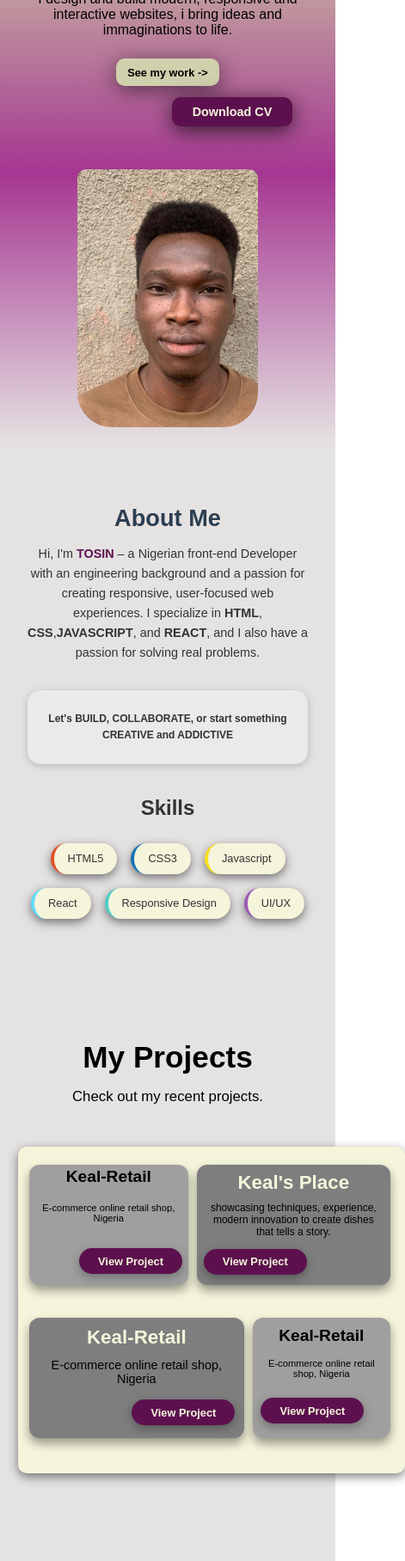
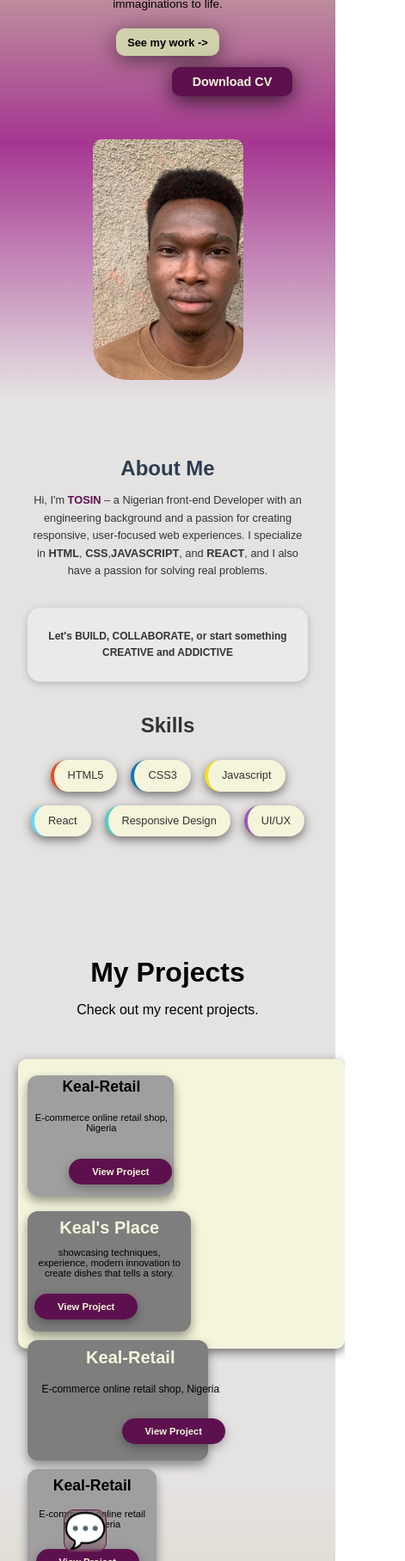
Before and after one commit to KealDX/portfolio, a plain HTML site: page index.html in a window 390 px wide. Shown: the part 184-2000 px from the top of the page at 86% size, 471 px wide, since content can reach past the window. Drawn offline with Linux system fonts and the light colour scheme.

Commit message:
Resolve merge conflict in style.css

```diff
--- a/style.css
+++ b/style.css
@@ -683,6 +683,28 @@ footer .container {
         padding: 8px 13px;
         margin-left: 200px;
     }
+    .project-card1{
+        padding: 0.6rem;
+        width: 370px;
+    }
+    .project-card2{
+        width: 480px;
+        padding: 0.7rem;
+    }
+    .project-card3{
+        padding: 0.7rem;
+        width: 480px;
+    }
+    .project-card4{
+        padding: 0.7rem;
+        width: 370px;
+    }
+    .project-card1 a {
+        margin-left: 230px;
+    }
+    .project-card3 a {
+        margin-left: 340px;
+    }
     .input-group label {
         margin-left: 55px;
     }
@@ -792,9 +814,52 @@ footer .container {
         margin-left: 70px;
     }
 }
+@media (max-width: 720px) {
+    .logo {
+        font-size: 1.9rem;
+    }
+    .hero{
+        display: flex;
+        flex-direction: row-reverse;
+    }
+    .image {
+        width: 500px;
+    }
+    .hero-content {
+        width: 280px;
+    }
+    .work-container {
+        width: 650px;
+        margin-left: 3px;
+        gap: 9px;
+    }
+    .project-card1{
+        padding: 0.5rem;
+        width: 252px;
+    }
+    .project-card2{
+        width: 341px;
+        padding: 0.5rem;
+    }
+    .project-card3{
+        padding: 0.6rem;
+        width: 330px;
+    }
+    .project-card4{
+        padding: 0.6rem;
+        width: 260px;
+    }
+    .project-card1 a {
+        margin-left: 115px;
+    }
+    .project-card3 a {
+        margin-left: 190px;
+    }
+
+}
 @media (max-width: 700px) {
     .logo {
-        font-size: 2rem;
+        font-size: 1.8rem;
         align-content: center;
         margin-left: 10px;
 
@@ -1176,5 +1241,150 @@ footer .container {
         backdrop-filter: blur(8px);
         border: 1px solid #5c114e;
     }
-
 }
+@media (max-width: 430px) {
+    .logo {
+        font-size: 1rem;
+        margin-left: 1.5px;
+    }
+    .nav-links {
+        margin-right: 2px;
+    }
+    .nav-links a {
+        font-size: 0.6rem;
+    }
+    .hero{
+        display: flex;
+        flex-direction: column-reverse;
+    }
+    .hero-content {
+        margin-top: 1.3rem;
+        max-width: 350px;
+    }
+     .hero-content h1 {
+        font-size: 0.8rem;
+    }
+    .hero-content h3 {
+        font-size: 1.8rem;
+    }
+    .hero-content p {
+        font-size: 0.85rem;
+        max-width: 370px;
+        margin-bottom: 1.3rem;
+    }
+    .image {
+        width: 50%;
+        margin: 0 auto;
+        height: 280px;
+        padding: 0.6rem;
+    }
+    .about-section {
+        height: 70vh;
+    }
+    .about-section h1 {
+        font-size: 1.5rem;
+        margin-bottom: 0.5rem;
+    }
+    .about-section p {
+        font-size: 0.8rem;
+        max-width: 350px;
+        margin-bottom: 0.4rem;
+    }
+    .work-section  h1 {
+        font-size: 2rem;
+    }
+    .work-section h2 {
+        font-size: 1rem;
+    }
+    .work-container {
+        margin-left: 1px;
+        gap: 10px;
+        width: 380px;
+        height: 40vh;
+        padding: 0.7rem;
+    }
+    .project-card1{
+        padding: 0.2rem;
+        width: 170px;
+        margin-top: 0.5rem;
+    }
+    .project-card2{
+        width: 190px;
+        padding: 0.5rem;
+        margin-top: 0.5rem;
+    }
+    .project-card3{
+        padding: 0.6rem;
+        width: 210px;
+    }
+    .project-card4{
+        padding: 0.6rem;
+        width: 150px;
+    }
+    .project-card1 a {
+        margin-left: 45px;
+        font-size: 0.7rem;
+    }
+    .project-card2 a {
+        font-size: 0.7rem;
+    }
+    .project-card3 a {
+        margin-left: 100px;
+        font-size: 0.7rem;
+    }
+    .project-card4 a {
+        font-size: 0.7rem;
+    }
+    .project-card1 h3,
+    .project-card4 h3 {
+        font-size: 1.1rem;
+    }
+    .project-card2 h3,
+    .project-card3 h3 {
+        font-size: 1.25rem;
+    }
+    .project-card1 p,
+    .project-card4 p {
+        font-size: 0.7rem;
+    }
+    .project-card2 p {
+        font-size: 0.7rem;
+    }
+    .project-card3 p {
+        font-size: 0.75rem;
+    }
+    .testimonial-list {
+        gap: 15px;
+        padding: 1rem;
+        height: 210px;
+    }
+    .testimonial-list blockquote{
+        font-size: 0.6rem;
+    }
+    .contact h1 {
+        font-size: 2.1rem;
+        text-align: center;
+    }
+    .contact-info p {
+        font-size: 1rem;
+        line-height: 1.2;
+    }
+    .input-group label {
+        text-align: center;
+        margin-left: 18px;
+    }
+    .input-group input,
+    .input-group textarea {
+        width: 60%;
+        margin-left: 60px;
+    }
+    .submit-btn {
+        text-align: center;
+        width: 140px;
+        margin-left: 25px;
+        background: #cfcfa5;
+        color: #333;
+        font-size: 0.75rem;
+        box-shadow: 0 8px 32px rgba(0,0,0,0.6);
+    }
+}
```
